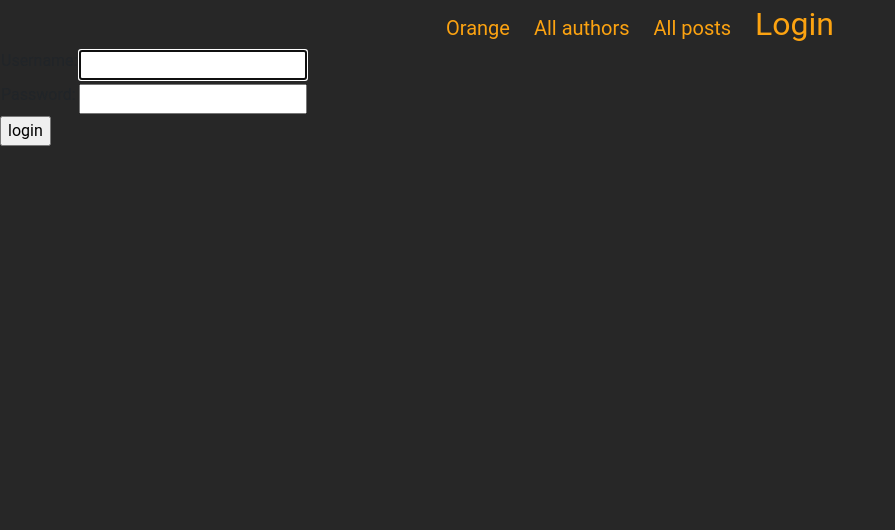
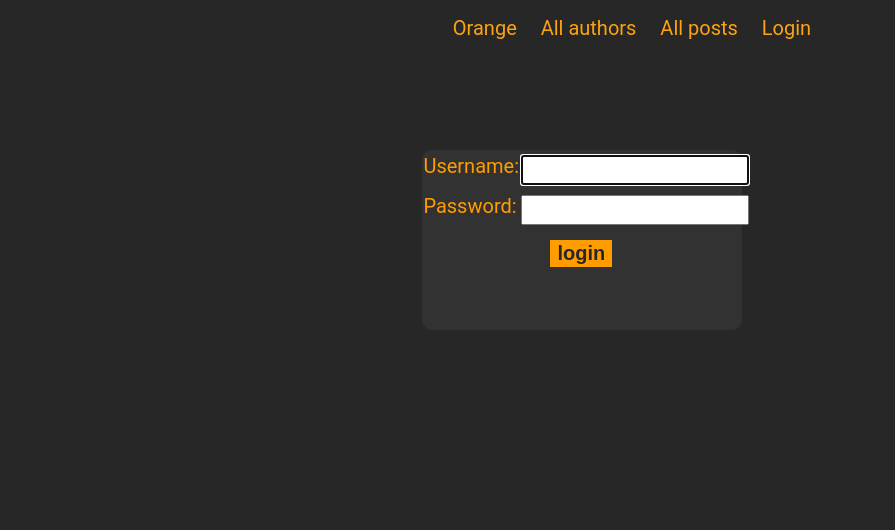
Before and after one commit to Chudopal/django_orange_blog, a Django app: page /accounts/login/ in a window 1280 px wide. Shown: the top 530 px of the page, without its empty margins (0-895 px from the left). Run offline with Django 3.2, Linux system fonts and the light colour scheme; some libraries are stand-ins or nearby versions.

Commit message:
added view for log in

```diff
--- a/feed/templates/base.html
+++ b/feed/templates/base.html
@@ -32,7 +32,7 @@
           <a class="navbar-brand">Edit account</a>
           <a class="navbar-brand" href="{% url 'logout'%}?next={{request.path}}">Logout</a>
         {% else %}
-          <a href="{% url 'login'%}?next={{request.path}}">Login</a>
+          <a class="navbar-brand" href="{% url 'login'%}?next={{request.path}}">Login</a>
         {% endif %}
       {%endblock%}
     </div><!-- /.container-fluid -->
--- a/feed/templates/registration/login.html
+++ b/feed/templates/registration/login.html
@@ -2,16 +2,17 @@
 
 {% block content %}
 
+<div class="login">
 {% if form.errors %}
-<p>Your username and password didn't match. Please try again.</p>
+<p class="orange-color">Your username and password didn't match. Please try again.</p>
 {% endif %}
 
 {% if next %}
     {% if user.is_authenticated %}
-    <p>Your account doesn't have access to this page. To proceed,
+    <p class="orange-color">Your account doesn't have access to this page. To proceed,
     please login with an account that has access.</p>
     {% else %}
-    <p>Please login to see this page.</p>
+    <p class="orange-color">Please login to see this page.</p>
     {% endif %}
 {% endif %}
 
@@ -19,18 +20,18 @@
 {% csrf_token %}
 <table>
 <tr>
-    <td>{{ form.username.label_tag }}</td>
+    <td class="orange-color">{{ form.username.label_tag }}</td>
     <td>{{ form.username }}</td>
 </tr>
 <tr>
-    <td>{{ form.password.label_tag }}</td>
+    <td class="orange-color">{{ form.password.label_tag }}</td>
     <td>{{ form.password }}</td>
 </tr>
 </table>
 
-<input type="submit" value="login" />
+<input class="like-button" style="position: relative; top:10px; right:-40%;" type="submit" value="login" />
 <input type="hidden" name="next" value="{{ next }}" />
 </form>
-
+</div>
 
 {% endblock %}
--- a/static/feed/css/styles.css
+++ b/static/feed/css/styles.css
@@ -217,3 +217,18 @@ a:active {
   flex-wrap: wrap;
   justify-content: space-between;
 }
+
+.orange-color{
+  color: rgb(255, 157, 0);
+  font-size: 20px;
+}
+
+.login{
+  background-color: rgb(51, 50, 50);
+  position: absolute;
+  top: 150px;
+  right: 42%;
+  width: 320px;
+  height: 180px;
+  border-radius: 10px;
+}
```
